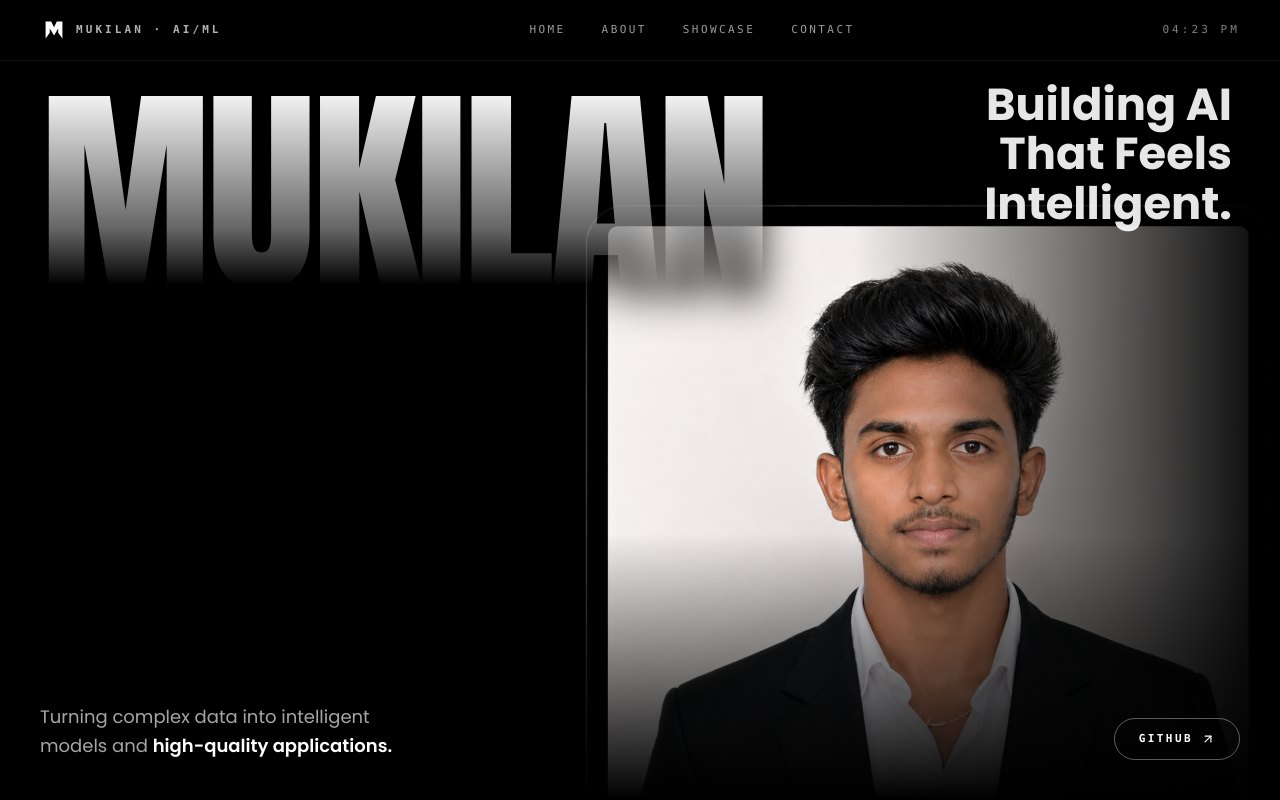
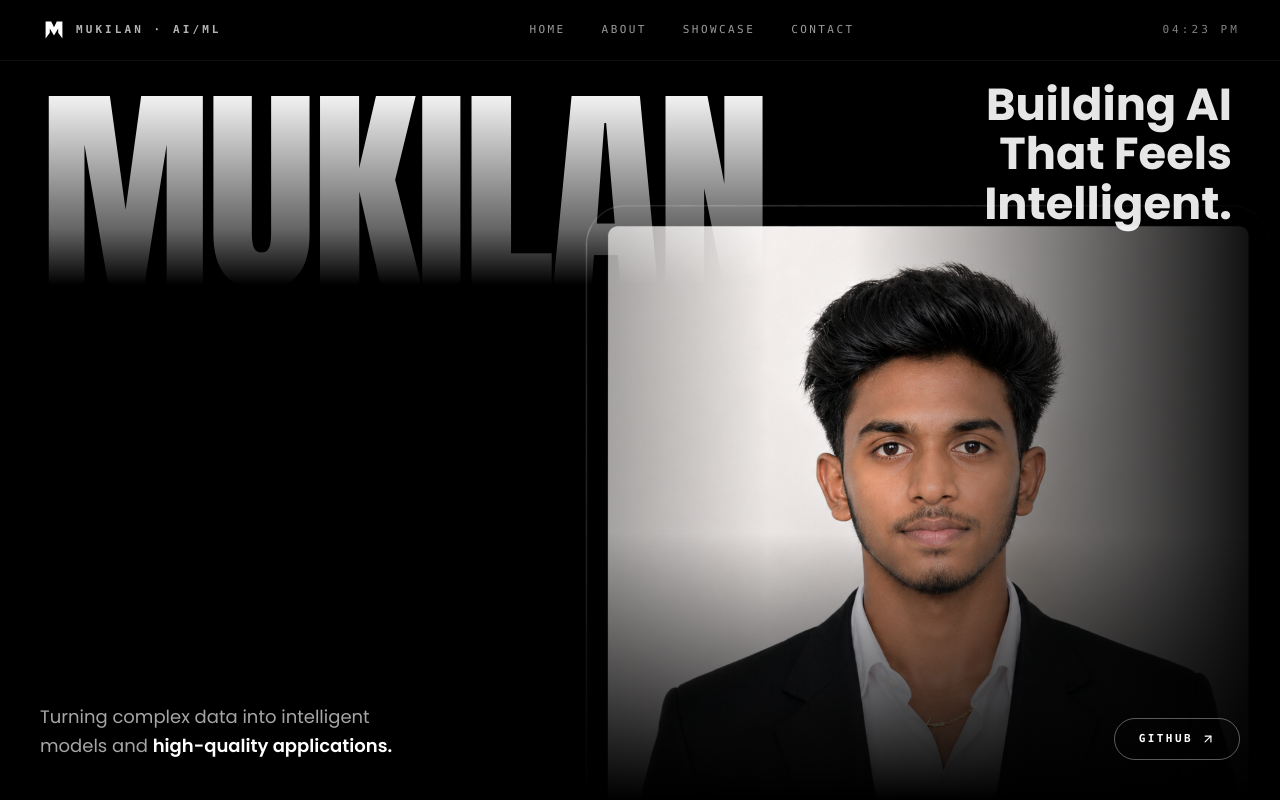
Before and after one commit to Mukilan-s18/mukil-portfolio, a React (Vite) app: page / in a window 1280 px wide. Shown: the top 800 px of the page. Built offline with nearby package versions, Linux system fonts and the light colour scheme.

Commit message:
style: remove text shadow layer and extend left vignette to darken area behind N

```diff
--- a/src/App.tsx
+++ b/src/App.tsx
@@ -148,7 +148,7 @@ export default function App() {
 
               {/* Blue vignette edges matching template */}
               <div className="pointer-events-none absolute inset-0">
-                <div className="absolute left-0 top-0 bottom-0 w-1/3 bg-gradient-to-r from-black to-transparent" />
+                <div className="absolute left-0 top-0 bottom-0 w-[60%] bg-gradient-to-r from-black via-black/80 to-transparent" />
                 <div className="absolute right-0 top-0 bottom-0 w-1/3 bg-gradient-to-l from-black to-transparent" />
                 <div className="absolute bottom-0 left-0 right-0 h-1/3 bg-gradient-to-t from-black to-transparent" />
                 <div className="absolute top-0 left-0 right-0 h-1/4 bg-gradient-to-b from-black to-transparent" />
@@ -158,24 +158,8 @@ export default function App() {
               <div className="relative z-10 w-full h-full flex flex-col justify-between px-6 md:px-10 pt-24 pb-10">
 
                 {/* Top-left: Giant name (Anton font like template) */}
-                <div className="relative">
-                  {/* Shadow layer to ensure N is visible over the white card */}
                 <h1
-                    className="uppercase leading-[0.82] tracking-[-0.02em] select-none absolute inset-0"
-                    style={{
-                      fontFamily: "Anton, Impact, Arial Black, sans-serif",
-                      fontSize: "clamp(100px, 18vw, 230px)",
-                      color: "transparent",
-                      textShadow: "0px 10px 40px rgba(0,0,0,0.8)",
-                    }}
-                    aria-hidden="true"
-                  >
-                    {displayed || "\u00A0"}
-                  </h1>
-
-                  {/* Foreground layer with original gradient fade effect */}
-                  <h1
-                    className="uppercase leading-[0.82] tracking-[-0.02em] select-none relative"
+                  className="uppercase leading-[0.82] tracking-[-0.02em] select-none"
                   style={{
                     fontFamily: "Anton, Impact, Arial Black, sans-serif",
                     fontSize: "clamp(100px, 18vw, 230px)",
@@ -187,7 +171,6 @@ export default function App() {
                 >
                   {displayed || "\u00A0"}
                 </h1>
-                </div>
 
                 {/* Top-right: Bold serif tagline */}
                 <p
```
Lines whose indentation alone changed are shown as unchanged.
